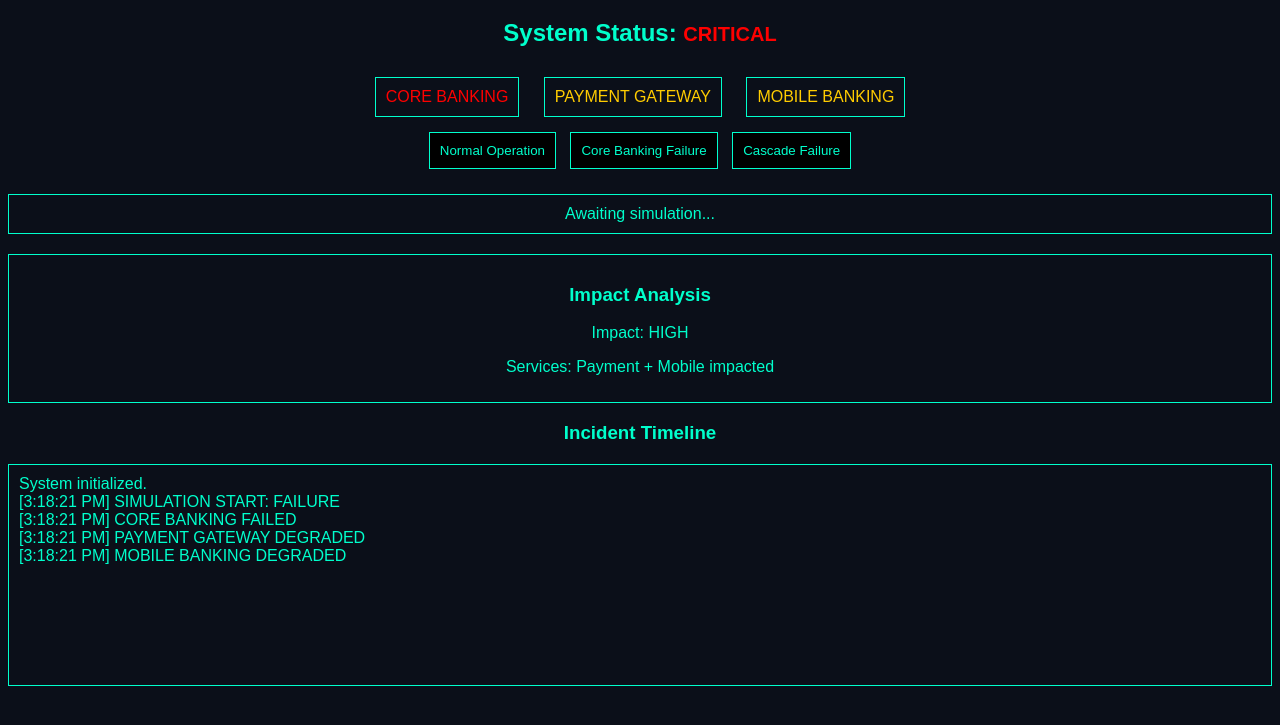
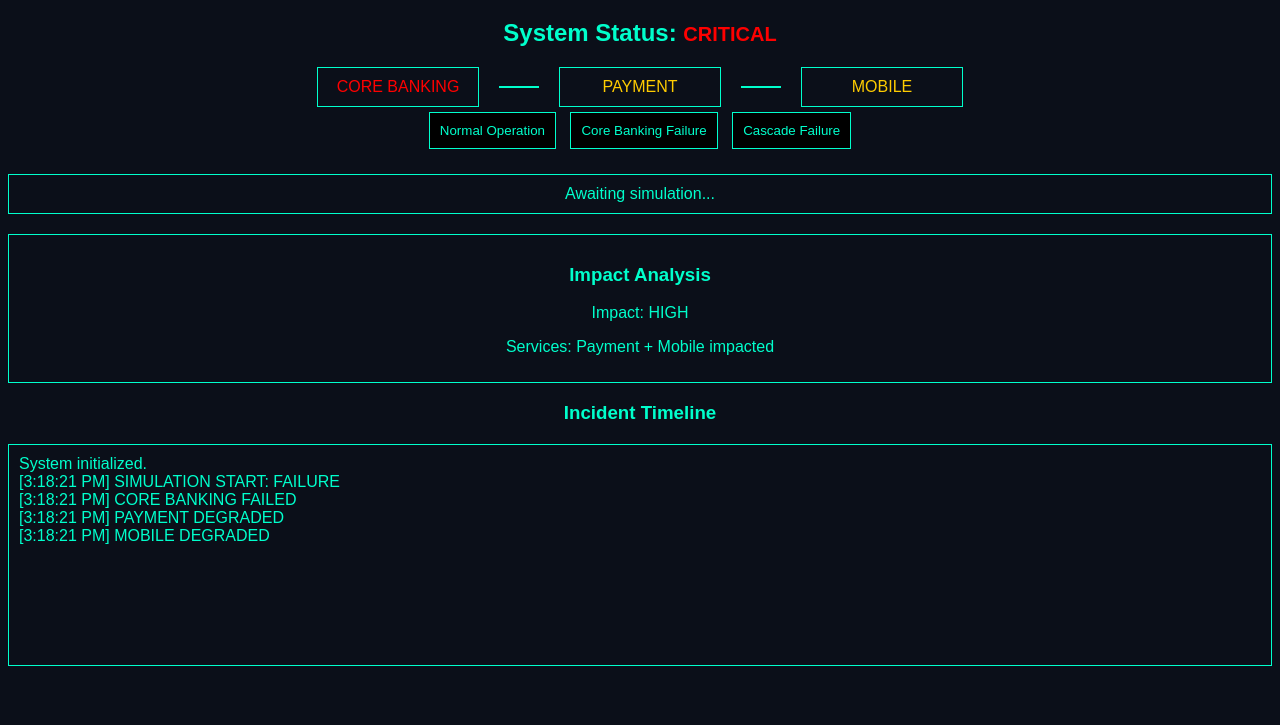
Before and after one commit to 123AGustien/sextant-resilience-operations-console, a plain HTML site: page index.html in a window 1280 px wide. Both pictures are taken after a click on the button "Core Banking Failure". Shown: the part 61-786 px from the top of the page. Drawn offline with Linux system fonts and the light colour scheme.

Commit message:
Enhance index.html with graph layout and versioning
Updated title and added graph visualization for nodes.

```diff
--- a/index.html
+++ b/index.html
@@ -1,7 +1,7 @@
 <!DOCTYPE html>
 <html>
 <head>
-<title>Sextant Control Room</title>
+<title>Sextant Control Room v4</title>
 
 <style>
 body{
@@ -46,11 +46,25 @@ button{
     font-size:20px;
 }
 
+/* GRAPH */
+.graph{
+    margin-top:20px;
+    display:flex;
+    justify-content:center;
+    gap:20px;
+    align-items:center;
+}
+
 .node{
-    display:inline-block;
+    border:1px solid #00ffcc;
     padding:10px;
-    margin:10px;
-    border:1px solid #00ffcc;
+    width:140px;
+}
+
+.line{
+    width:40px;
+    height:2px;
+    background:#00ffcc;
 }
 
 .healthy{ color:#00ff00; }
@@ -69,10 +83,13 @@ System Status:
 <span id="status">HEALTHY</span>
 </h2>
 
-<div>
-<div class="node" id="core">CORE BANKING</div>
-<div class="node" id="payment">PAYMENT GATEWAY</div>
-<div class="node" id="mobile">MOBILE BANKING</div>
+<!-- GRAPH VISUAL -->
+<div class="graph">
+    <div id="core" class="node healthy">CORE BANKING</div>
+    <div class="line"></div>
+    <div id="payment" class="node healthy">PAYMENT</div>
+    <div class="line"></div>
+    <div id="mobile" class="node healthy">MOBILE</div>
 </div>
 
 <button onclick="runSim('normal')">Normal Operation</button>
@@ -97,24 +114,23 @@ function now(){
 }
 
 function log(msg){
-    const logBox = document.getElementById("log");
-    logBox.innerHTML += "<br>[" + now() + "] " + msg;
-    logBox.scrollTop = logBox.scrollHeight;
+    const box = document.getElementById("log");
+    box.innerHTML += "<br>[" + now() + "] " + msg;
+    box.scrollTop = box.scrollHeight;
 }
 
 function setNode(id, state){
-    const el = document.getElementById(id);
-    el.className = "node " + state;
+    document.getElementById(id).className = "node " + state;
 }
 
 function setStatus(state){
-    const status = document.getElementById("status");
+    const el = document.getElementById("status");
 
-    status.innerText = state;
+    el.innerText = state;
 
-    if(state==="HEALTHY") status.style.color="#00ff00";
-    if(state==="DEGRADED") status.style.color="#ffcc00";
-    if(state==="CRITICAL") status.style.color="#ff0000";
+    if(state==="HEALTHY") el.style.color="#00ff00";
+    if(state==="DEGRADED") el.style.color="#ffcc00";
+    if(state==="CRITICAL") el.style.color="#ff0000";
 }
 
 function updateImpact(i,s){
@@ -122,7 +138,7 @@ function updateImpact(i,s){
     document.getElementById("services").innerText = s;
 }
 
-function resetNodes(){
+function reset(){
     setNode("core","healthy");
     setNode("payment","healthy");
     setNode("mobile","healthy");
@@ -130,9 +146,8 @@ function resetNodes(){
 
 function runSim(type){
 
-    document.getElementById("log").innerHTML="System initialized.";
-
-    resetNodes();
+    document.getElementById("log").innerHTML = "System initialized.";
+    reset();
 
     log("SIMULATION START: " + type.toUpperCase());
 
@@ -142,7 +157,6 @@ function runSim(type){
         updateImpact("LOW","All services operational");
 
         log("NO FAILURE DETECTED");
-
         return;
     }
 
@@ -157,8 +171,8 @@ function runSim(type){
         updateImpact("HIGH","Payment + Mobile impacted");
 
         log("CORE BANKING FAILED");
-        log("PAYMENT GATEWAY DEGRADED");
-        log("MOBILE BANKING DEGRADED");
+        log("PAYMENT DEGRADED");
+        log("MOBILE DEGRADED");
 
         return;
     }
@@ -166,16 +180,23 @@ function runSim(type){
     if(type==="cascade"){
 
         setNode("core","failed");
-        setNode("payment","failed");
-        setNode("mobile","degraded");
+
+        setTimeout(()=>{
+            setNode("payment","failed");
+            log("PAYMENT FAILURE PROPAGATED");
+        },600);
+
+        setTimeout(()=>{
+            setNode("mobile","degraded");
+            log("MOBILE DEGRADED DUE TO CASCADE");
+        },1200);
 
         setStatus("CRITICAL");
 
-        updateImpact("VERY HIGH","Core + Payment impacted");
+        updateImpact("VERY HIGH","Core + Payment cascade failure");
 
         log("CORE BANKING FAILED");
-        log("PAYMENT GATEWAY FAILED");
-        log("MOBILE BANKING DEGRADED");
+        log("CASCADE PROPAGATION INITIATED");
 
         return;
     }
```
